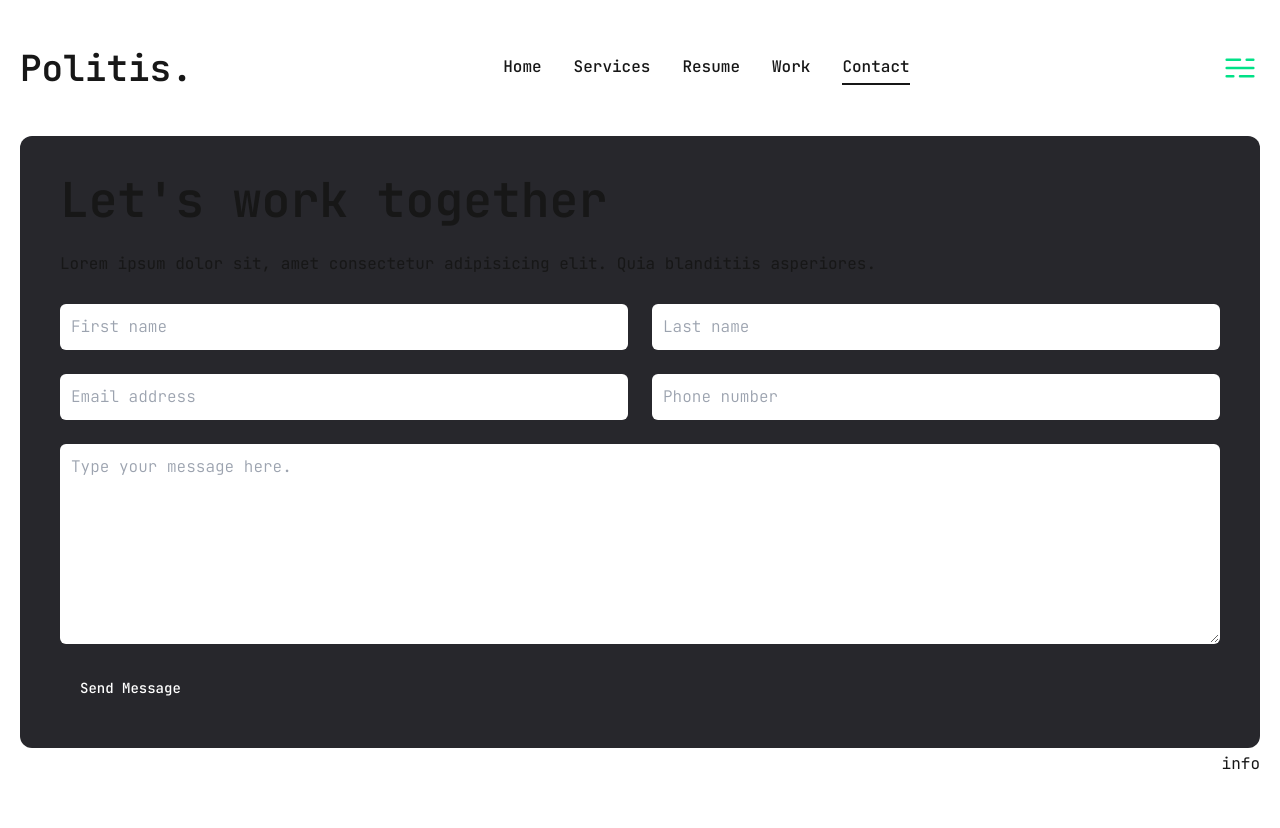
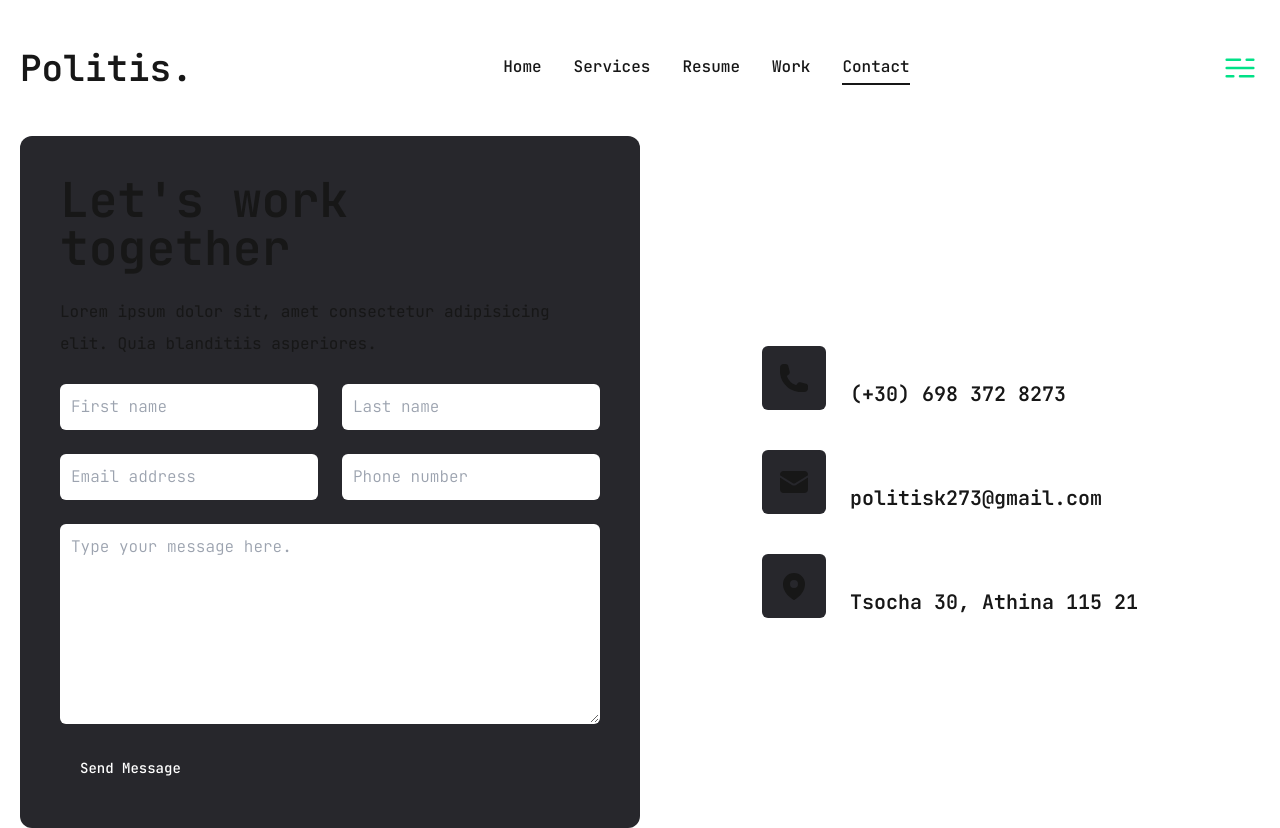
Before and after one commit to kostas-politis/portfolio, a Next.js app: page /contact in a window 1280 px wide. Before the commit the page ends 800 px from the top, so only its background shows below. Built offline with nearby package versions, Linux system fonts and the light colour scheme.

Commit message:
Contact Page - Info Section

```diff
--- a/app/contact/page.tsx
+++ b/app/contact/page.tsx
@@ -1,48 +1,11 @@
-// import { PhotoIcon, UserCircleIcon } from '@heroicons/react/24/solid';
-// import { ChevronDownIcon } from '@heroicons/react/16/solid';
-
-import FormInput from '@/components/FormInput';
+import ContactForm from '@/components/ContactForm';
+import ContactInfo from '@/components/ContactInfo';
 
 export default function Contact() {
   return (
-    <div className="[gap-30px] flex flex-col">
-      <div className="order-1 xl:order-none xl:h-[54%]">
-        <form className="flex flex-col gap-6 rounded-xl bg-[#27272c] p-10">
-          <h2 className="text-accent">Let&apos;s work together</h2>
-          <p>
-            Lorem ipsum dolor sit, amet consectetur adipisicing elit. Quia
-            blanditiis asperiores.
-          </p>
-          <div className="grid grid-cols-1 gap-6 md:grid-cols-2">
-            <FormInput type="text" placeholder="First name" />
-            <FormInput type="text" placeholder="Last name" />
-            <FormInput type="email" placeholder="Email address" />
-            <FormInput type="tel" placeholder="Phone number" />
-          </div>
-          <textarea
-            placeholder="Type your message here."
-            className="rounded-md border border-white/10 bg-background p-2.5 text-base font-light outline-none focus:border-accent h-[200px]"
-          ></textarea>
-          <button
-            type="submit"
-            className="self-start rounded-md bg-accent px-5 py-2.5 text-center text-sm font-medium text-background focus:outline-none"
-          >
-            Send Message
-          </button>
-        </form>
-      </div>
-      <div className="order-2 mb-8 flex flex-1 items-center xl:order-none xl:mb-0 xl:justify-end">
-        info
-      </div>
+    <div className="grid grid-cols-1 items-center justify-center gap-10 lg:grid-cols-2 lg:gap-0">
+      <ContactInfo />
+      <ContactForm />
     </div>
-    //     <div className="mb-5">
-    //     <input
-    //       type="email"
-    //       id="email"
-    //       className="block w-full rounded-lg border border-gray-300 bg-gray-50 p-2.5 text-sm text-gray-900 focus:border-blue-500 focus:ring-blue-500 dark:border-gray-600 dark:bg-gray-700 dark:text-white dark:placeholder-gray-400 dark:focus:border-blue-500 dark:focus:ring-blue-500"
-    //       placeholder="Email address"
-    //       required
-    //     />
-    //   </div>
   );
 }
--- /dev/null
+++ b/components/ContactForm.tsx
@@ -0,0 +1,30 @@
+import React from 'react';
+import FormInput from './FormInput';
+
+export default function ContactForm() {
+  return (
+    <form className="flex flex-col gap-6 rounded-xl bg-[#27272c] p-10">
+      <h2 className="text-accent">Let&apos;s work together</h2>
+      <p>
+        Lorem ipsum dolor sit, amet consectetur adipisicing elit. Quia
+        blanditiis asperiores.
+      </p>
+      <div className="grid grid-cols-1 gap-6 md:grid-cols-2">
+        <FormInput type="text" placeholder="First name" />
+        <FormInput type="text" placeholder="Last name" />
+        <FormInput type="email" placeholder="Email address" />
+        <FormInput type="tel" placeholder="Phone number" />
+      </div>
+      <textarea
+        placeholder="Type your message here."
+        className="h-[200px] rounded-md border border-white/10 bg-background p-2.5 text-base font-light outline-none focus:border-accent"
+      ></textarea>
+      <button
+        type="submit"
+        className="self-start rounded-md bg-accent px-5 py-2.5 text-center text-sm font-medium text-background focus:outline-none"
+      >
+        Send Message
+      </button>
+    </form>
+  );
+}
--- /dev/null
+++ b/components/ContactInfo.tsx
@@ -0,0 +1,31 @@
+import { PhoneIcon, EnvelopeIcon, MapPinIcon } from '@heroicons/react/24/solid';
+
+export default function ContactInfo() {
+  return (
+    <ul className="flex flex-col gap-10 lg:order-2 lg:mx-auto">
+      <li className="flex items-center gap-6">
+        <PhoneIcon className="size-14 shrink-0 rounded-md bg-[#27272c] p-4 text-accent md:size-16" />
+        <div>
+          <p className="font-light text-white/60">Phone</p>
+          <h3 className="text-lg md:text-xl">(+30) 698 372 8273</h3>
+        </div>
+      </li>
+      <li className="flex items-center gap-6">
+        <EnvelopeIcon className="size-14 shrink-0 rounded-md bg-[#27272c] p-4 text-accent md:size-16" />
+        <div>
+          <p className="font-light text-white/60">Email</p>
+          <h3 className="text-lg md:text-xl">politisk273@gmail.com</h3>
+        </div>
+      </li>
+      <li className="flex items-center gap-6">
+        <MapPinIcon className="size-14 shrink-0 rounded-md bg-[#27272c] p-4 text-accent md:size-16" />
+        <div>
+          <p className="font-light text-white/60">Address</p>
+          <h3 className="text-lg md:text-xl">
+            Tsocha 30, <span className="whitespace-nowrap">Athina 115 21</span>
+          </h3>
+        </div>
+      </li>
+    </ul>
+  );
+}
--- a/components/FormInput.tsx
+++ b/components/FormInput.tsx
@@ -12,7 +12,7 @@ export default function FormInput({
   return (
     <input
       type={type}
-      className="rounded-md border border-white/10 bg-background p-2.5 text-base font-light outline-none focus:border-accent"
+      className="rounded-md border border-white/10 bg-background p-2.5 text-base font-light outline-none autofill:bg-background autofill:shadow-[inset_0_0_0px_1000px_rgb(255,255,0)] focus:border-accent"
       placeholder={placeholder}
       required
     />
```
Also changed, not shown: app/globals.css (line endings or trailing spaces).
